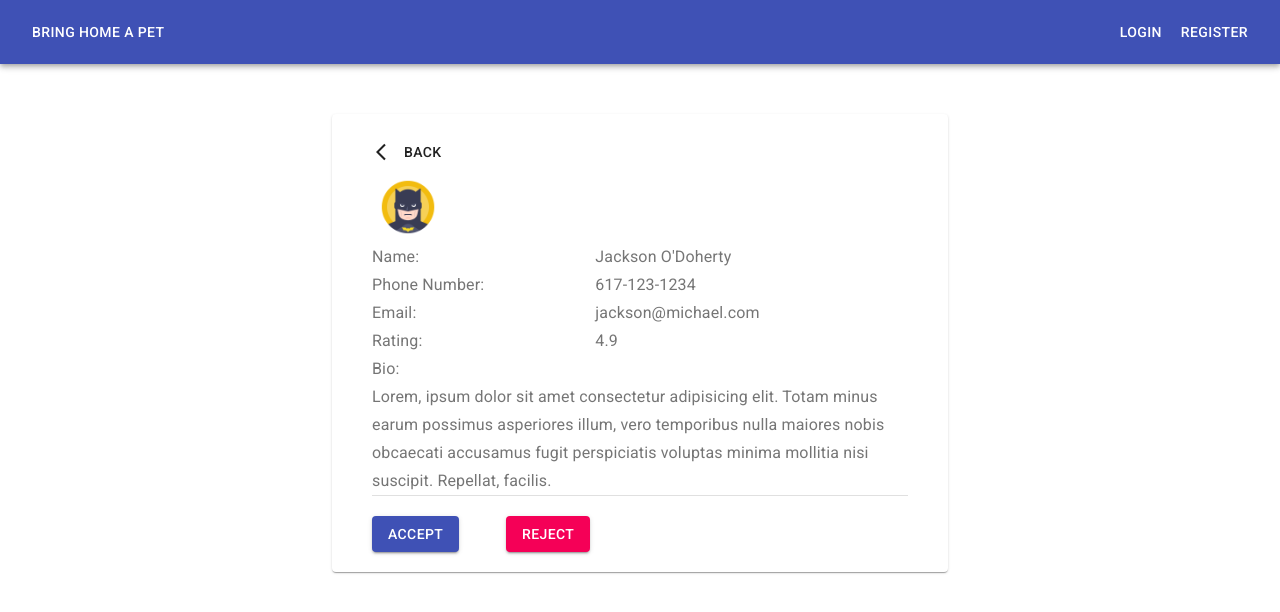
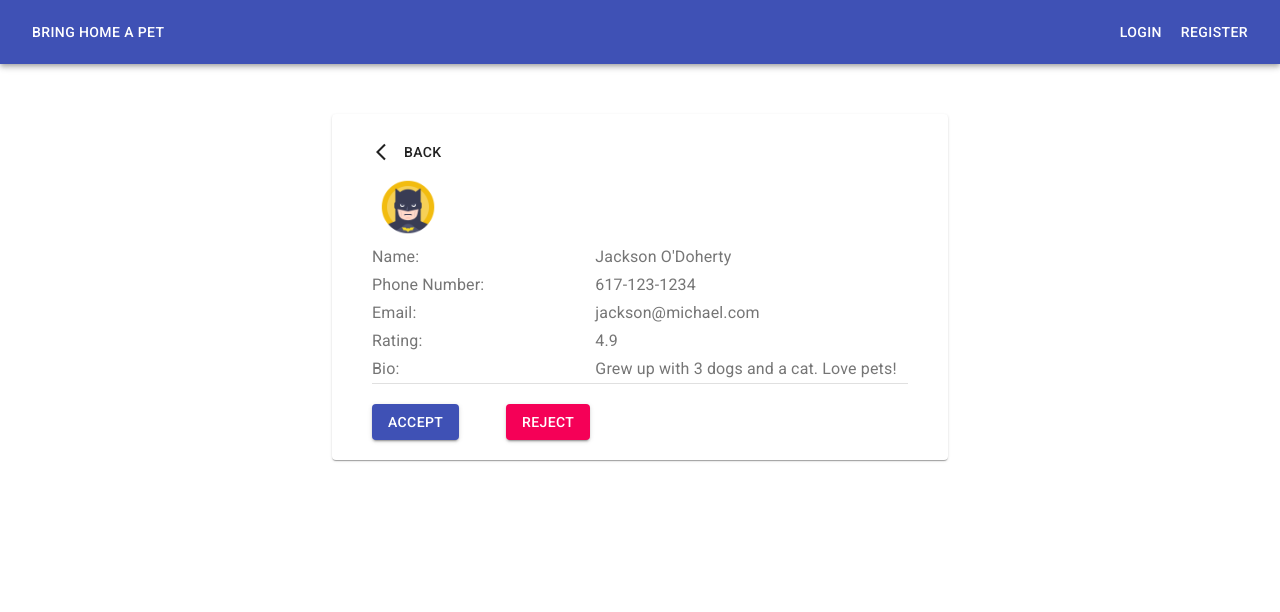
Before and after one commit to vasisht54/Pet-Foster-Frontend, a React (Create React App) app: page /fostererProfile in a window 1280 px wide. Shown: the top 612 px of the page. Built offline with nearby package versions, Linux system fonts and the light colour scheme.

Commit message:
changes bio of the fosterer profile

```diff
--- a/src/PetListing/FostererProfile.js
+++ b/src/PetListing/FostererProfile.js
@@ -83,7 +83,7 @@ const FostererProfile = () => {
                 <FormRow label="Rating" value="4.9" />
                 <FormRow
                   label="Bio"
-                  value="Lorem, ipsum dolor sit amet consectetur adipisicing elit. Totam minus earum possimus asperiores illum, vero temporibus nulla maiores nobis obcaecati accusamus fugit perspiciatis voluptas minima mollitia nisi suscipit. Repellat, facilis."
+                  value="Grew up with 3 dogs and a cat. Love pets!"
                 />
               </Grid>
               <Divider />
```
